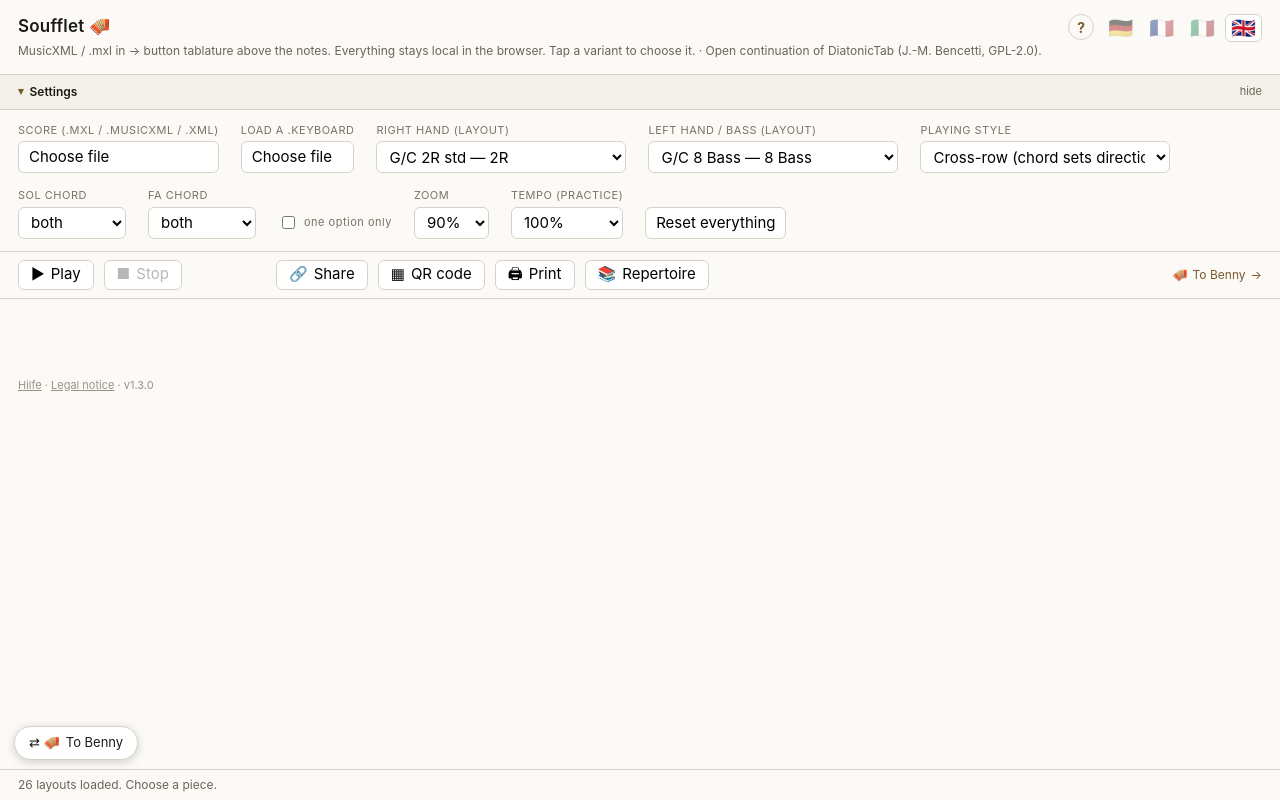
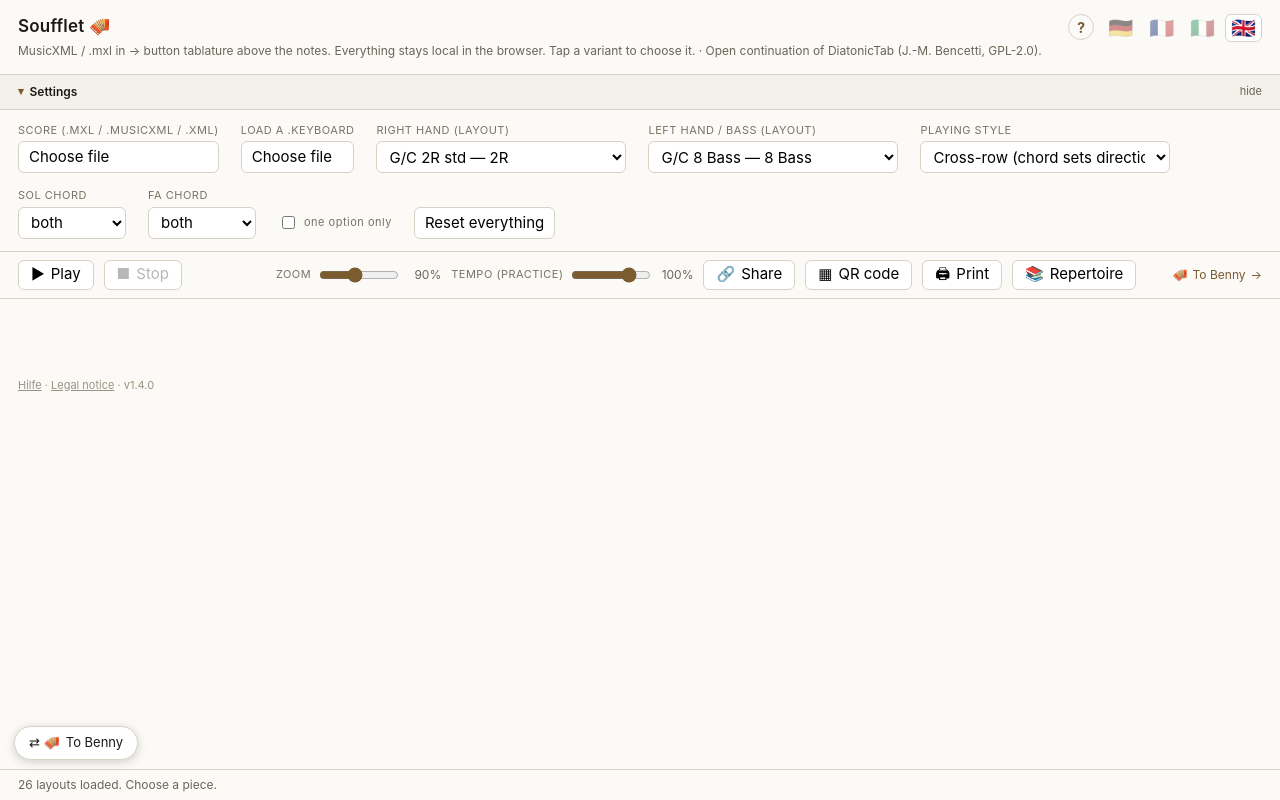
Before and after one commit to wdeu/soufflet, a website: page index.html in a window 1280 px wide. Drawn offline with Linux system fonts and the light colour scheme.

Commit message:
Zoom/Tempo als immer sichtbare Slider statt im Einklapp-Panel (1.4.0)
Waren bisher Teil von .controls und verschwanden beim Einklappen der
Einstellungen — genau die beiden Regler, die man während des Übens
laufend braucht. Jetzt Slider in der share-row (nie eingeklappt),
mit Live-Prozentanzeige. Zoom rendert debounced (120ms) beim Ziehen,
damit es nicht ruckelt; Tempo wird wie bisher nur live beim Abspielen
gelesen. Restore-aus-localStorage und Reset-Button aktualisieren die
Labels mit.

Co-Authored-By: Claude Fable 5 <noreply@anthropic.com>

```diff
--- a/index.html
+++ b/index.html
@@ -63,6 +63,11 @@
   .share-row { display:flex; align-items:center; gap:10px; padding:8px 18px; border-bottom:1px solid var(--line); flex-wrap:wrap; }
   .share-row button { font:inherit; height:30px; padding:0 12px; border:1px solid var(--line); border-radius:6px; background:#fff; cursor:pointer; display:flex; align-items:center; gap:6px; }
   .share-row button:hover { border-color:var(--accent); }
+  /* Zoom/Tempo: immer sichtbar (nicht im einklappbaren Panel) — spielrelevant */
+  .ctl-slider { display:flex; align-items:center; gap:6px; height:30px; }
+  .ctl-slider label { font-size:11px; text-transform:uppercase; letter-spacing:.5px; color:#7a7264; white-space:nowrap; }
+  .ctl-slider input[type=range] { width:80px; accent-color:var(--accent); }
+  .ctl-slider .ctl-val { font-size:12px; color:#6b6457; min-width:34px; text-align:right; }
   .playhead { position:absolute; width:3px; background:#2ecc71; border-radius:2px; opacity:0; pointer-events:none; transition:opacity .15s; box-shadow:0 0 4px rgba(46,204,113,.6); }
   .playhead.on { opacity:.85; }
   #btnPlay.is-playing { background:#2ecc71; color:#fff; border-color:#2ecc71; }
@@ -148,8 +153,6 @@
   <div class="ctl"><label id="lblSol"></label><select id="sensSol"><option value="3" selected></option><option value="1"></option><option value="2"></option></select></div>
   <div class="ctl"><label id="lblFa"></label><select id="sensFa"><option value="3" selected></option><option value="1"></option><option value="2"></option></select></div>
   <div class="ctl row"><input type="checkbox" id="onePoss" /><label for="onePoss" id="lblOne" style="text-transform:none"></label></div>
-  <div class="ctl"><label id="lblZoom"></label><select id="zoom"><option value="0.6">60%</option><option value="0.75">75%</option><option value="0.9" selected>90%</option><option value="1.1">110%</option></select></div>
-  <div class="ctl"><label id="lblTempo"></label><select id="tempoRate"><option value="0.5">50%</option><option value="0.6">60%</option><option value="0.7">70%</option><option value="0.8">80%</option><option value="0.9">90%</option><option value="1" selected>100%</option><option value="1.15">115%</option></select></div>
   <div class="ctl"><label>&nbsp;</label><button id="resetSel"></button></div>
 </div>
 
@@ -157,6 +160,8 @@
   <button id="btnPlay"><span id="playIcon">▶</span> <span id="lblPlay2"></span></button>
   <button id="btnStop" disabled>■ <span id="lblStop"></span></button>
   <span id="timeReadout" style="font:12px/1 -apple-system,sans-serif; color:#6b6457; min-width:74px;"></span>
+  <div class="ctl-slider" title="Zoom"><label id="lblZoom"></label><input type="range" id="zoom" min="0.6" max="1.3" step="0.05" value="0.9"><span class="ctl-val" id="zoomVal">90%</span></div>
+  <div class="ctl-slider" title="Tempo"><label id="lblTempo"></label><input type="range" id="tempoRate" min="0.5" max="1.15" step="0.05" value="1"><span class="ctl-val" id="tempoVal">100%</span></div>
   <button id="btnShare">🔗 <span id="lblShare"></span></button>
   <button id="btnQR">▦ <span id="lblQR"></span></button>
   <button id="btnPrint">🖨 <span id="lblPrint"></span></button>
@@ -387,7 +392,7 @@ function saveState() {
 }
 const loadState = () => { try { return JSON.parse(localStorage.getItem(LS_KEY) || "null"); } catch { return null; } };
 
-const APP_VERSION = "1.3.0";   // bei jedem Deploy hier bumpen — einzige Stelle
+const APP_VERSION = "1.4.0";   // bei jedem Deploy hier bumpen — einzige Stelle
 let osmd = null, bundle = null;
 let notePositions = [];           // {x, yTop, startSec, durationSec, measure} — eine Quelle für D.E.S.-Positionierung UND Wiedergabe
 let lastTab = [], lastAudioBass = new Map(), lastTempo = 120;
@@ -436,7 +441,7 @@ function populateVoiceSelector(voices) {
     if (saved.sensSol) $("sensSol").value = saved.sensSol;
     if (saved.sensFa)  $("sensFa").value  = saved.sensFa;
     if (typeof saved.onePoss === "boolean") $("onePoss").checked = saved.onePoss;
-    if (saved.zoom) $("zoom").value = saved.zoom;
+    if (saved.zoom) { $("zoom").value = saved.zoom; $("zoomVal").textContent = Math.round(Number(saved.zoom) * 100) + "%"; }
     if (saved.selections) for (const [k,v] of Object.entries(saved.selections)) selections.set(Number(k), v);
   }
 
@@ -833,7 +838,15 @@ wireFileButton("btnCustom", "fileCustom", async (f) => {
   } catch (err) { setStatus(L().st_layout_err(err.message), true); }
 });
 ["typeJeu","sensSol","sensFa","onePoss"].forEach(id => $(id).addEventListener("change", () => { selections.clear(); placeOverlay(); saveState(); }));
-$("zoom").addEventListener("change", () => { renderAll().then(saveState); });
+let zoomRenderT;
+$("zoom").addEventListener("input", () => {
+  $("zoomVal").textContent = Math.round(Number($("zoom").value) * 100) + "%";
+  clearTimeout(zoomRenderT);
+  zoomRenderT = setTimeout(() => { renderAll().then(saveState); }, 120);   // entkoppelt vom Ziehen, kein Ruckeln
+});
+$("tempoRate").addEventListener("input", () => {
+  $("tempoVal").textContent = Math.round(Number($("tempoRate").value) * 100) + "%";
+});
 
 $("flags").addEventListener("click", (e) => {
   const b = e.target.closest(".flag"); if (!b) return;
@@ -849,6 +862,7 @@ $("resetSel").addEventListener("click", () => {
   selections.clear(); currentXml = null;
   $("typeJeu").value = "3"; $("sensSol").value = "3"; $("sensFa").value = "3";
   $("onePoss").checked = false; $("zoom").value = "0.9"; $("tempoRate").value = "1";
+  $("zoomVal").textContent = "90%"; $("tempoVal").textContent = "100%";
   if (bundle) {
     $("rhSel").value = bundle.defaults.rh; $("lhSel").value = bundle.defaults.lh;
     rhKb = getRH(bundle, bundle.defaults.rh); lhKb = getLH(bundle, bundle.defaults.lh);
```
Also changed, not shown: README.md.
